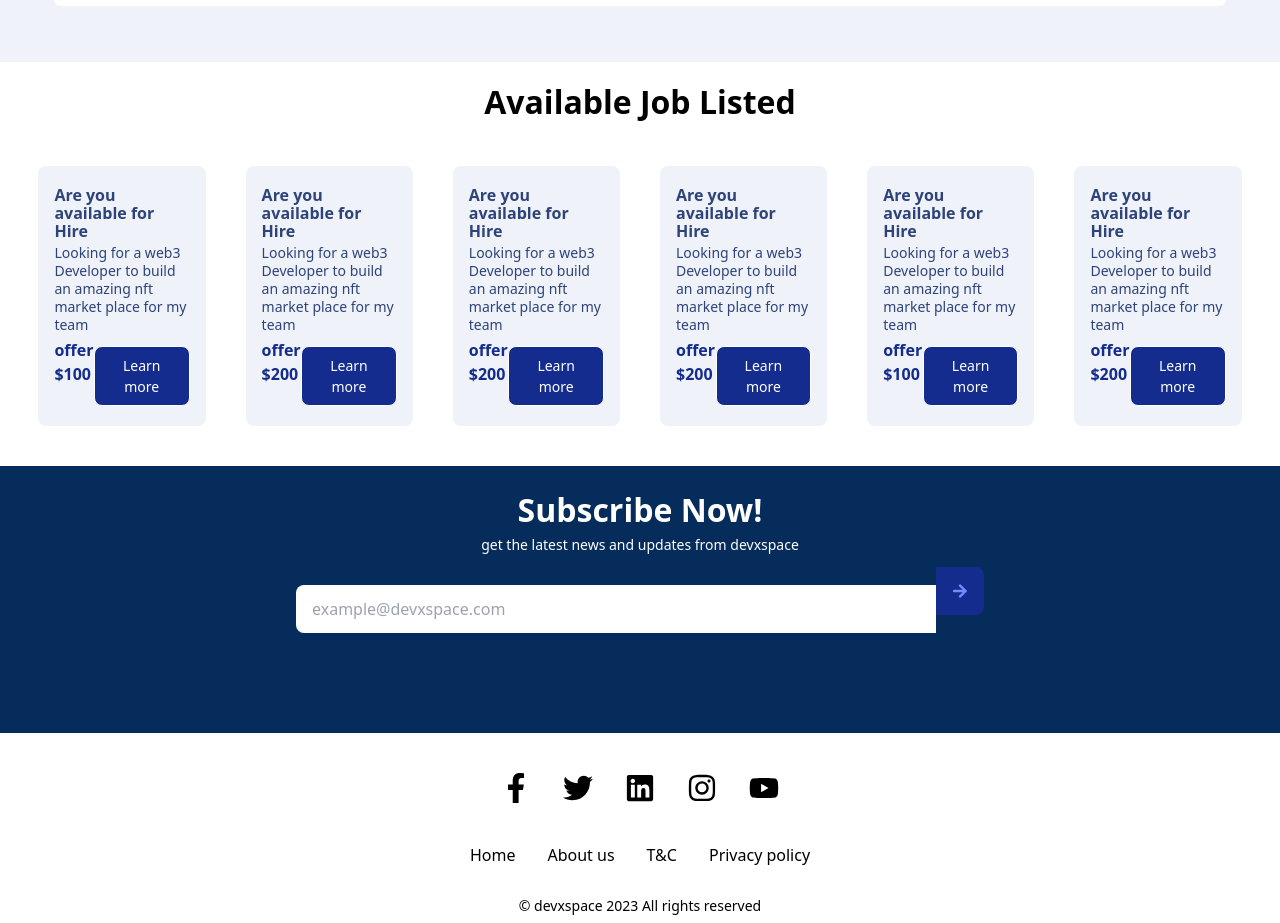
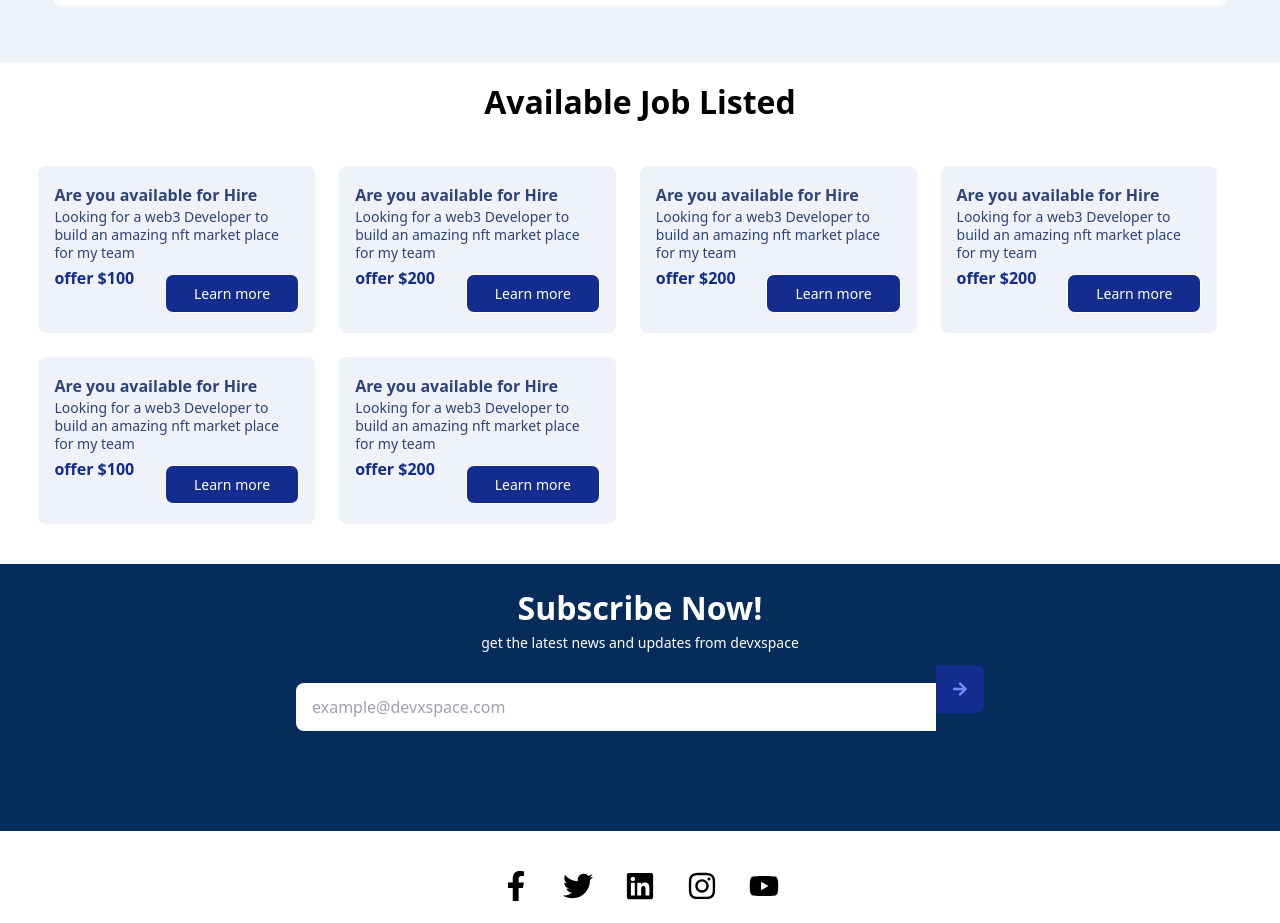
Before and after one commit to Goodness5/devxspace, a Next.js app: page / in a window 1280 px wide. Shown: the part 1360-2283 px from the top of the page. Built offline with nearby package versions, Linux system fonts and the light colour scheme; what wagmi would draw is missing.

Commit message:
job Adjusted

```diff
--- a/src/features/landingpage/components/AvailableJobs.jsx
+++ b/src/features/landingpage/components/AvailableJobs.jsx
@@ -22,7 +22,7 @@ const AvailableJobs = (prop) => {
   };
 
   return (
-    <div className="mt-10 mb-10 w-[23%] rounded-lg pb-[20px] bg-[#EFF2F9]">
+    <div className=" w-[23%] rounded-lg pb-[20px] bg-[#EFF2F9]">
 
       <div className="w-full">
 
--- a/src/features/landingpage/components/JobAdvert.jsx
+++ b/src/features/landingpage/components/JobAdvert.jsx
@@ -6,7 +6,7 @@ const JobAdvert = () => {
   return (
     <section className=''>
         <h4 className="text-[32px] font-bold pt-4 text-center">Available Job Listed</h4>
-        <div className="flex gap-10 w-[94%] mx-auto">
+        <div className="flex flex-wrap gap-6 w-[94%] mx-auto mt-10 mb-10">
 
         {
 userDetails.map((e)=>(
```
